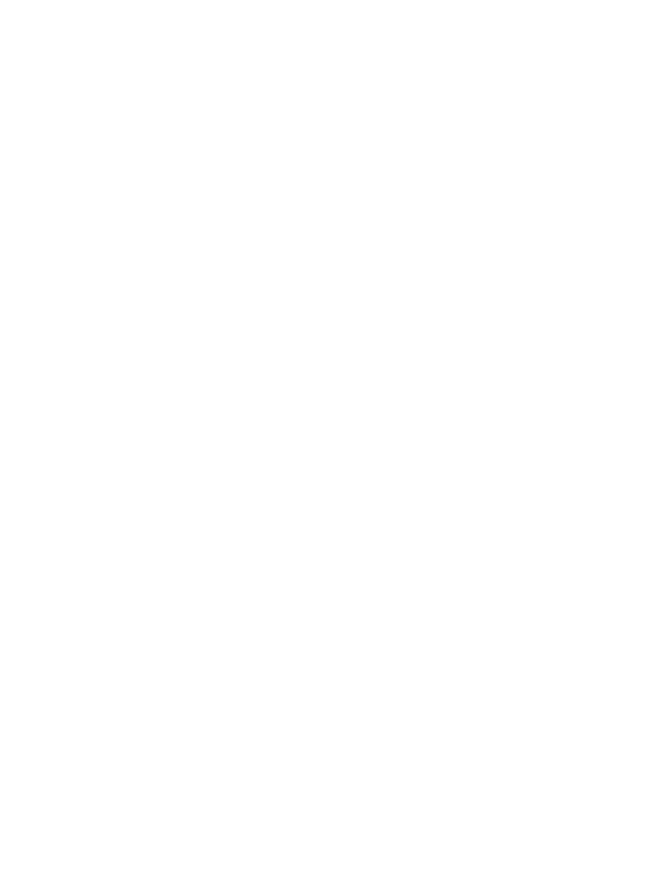
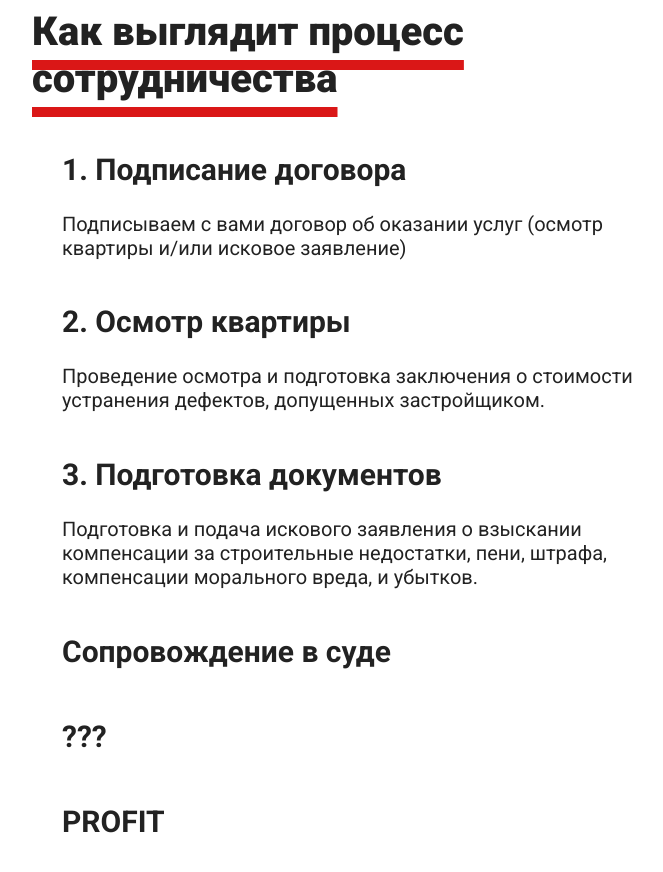
Before and after one commit to ervnkv/royalestate, a React (Create React App) app: page / in a window 1280 px wide. Shown: the part 1120-1992 px from the top of the page, without its empty margins (276-939 px from the left). Before the commit the page ends 1036 px from the top, so only its background shows below. Built offline with nearby package versions, Linux system fonts and the light colour scheme.

Commit message:
Доработал компонент Блок текста

```diff
--- a/public/index.html
+++ b/public/index.html
@@ -4,7 +4,7 @@
   <head>
     <meta charset="utf-8" />
     <meta name="viewport" content="width=device-width, initial-scale=1" />
-    <title>Berriesmeister</title>
+    <title>Royalestate</title>
 
     <link rel="preconnect" href="https://fonts.googleapis.com">
     <link rel="preconnect" href="https://fonts.gstatic.com" crossorigin>
--- a/src/App.js
+++ b/src/App.js
@@ -1,12 +1,51 @@
 import React from "react";
 import Header from './components/Header.js';
-import TextBlock from './components/TextBlock.js';
+import TextBlockH from './components/TextBlockH.js';
+import TextBlockV from './components/TextBlockV.js';
 
-// const TextBlockContent = {
-// 'Дефекты есть почти во всех квартирах': '9 из 10 квартир сдаются застройщиками со строительными дефектами. Отклонения от норм СНИПов и ГОСТов, сколы, царапины, трещины, кривые стены, плитка, вздутый ламинат, продувания оконных рам, проблемы с вентиляцией и др.',
-// 'Застройщик не инициирует решение проблем за Вас': 'Застройщики практически никогда не устраняют недостатки, исключение составляют те дефекты, которые препятствуют проживанию в квартире. Соответственно покупателям приходится проводить дополнительные строительные работы и ремонт самостоятельно за свой счет.',
-// 'Это сделаем мы': 'Мы оказываем полный спектр услуг, от проверки качества (приёмки) новой квартиры, до взыскания компенсации штрафных санкций с застройщика за ненадлежащее качество переданной квартиры.'
-// };
+const TextBlock_1= [
+  {
+  head: 'Дефекты есть почти во всех квартирах',
+  content:'9 из 10 квартир сдаются застройщиками со строительными дефектами. Отклонения от норм СНИПов и ГОСТов, сколы, царапины, трещины, кривые стены, плитка, вздутый ламинат, продувания оконных рам, проблемы с вентиляцией и др.'
+  },
+
+  {
+    head: 'Застройщик не инициирует решение проблем за Вас',
+    content: 'Застройщики практически никогда не устраняют недостатки, исключение составляют те дефекты, которые препятствуют проживанию в квартире. Соответственно покупателям приходится проводить дополнительные строительные работы и ремонт самостоятельно за свой счет.'
+  },
+  {
+    head: 'Это сделаем мы',
+    content: 'Мы оказываем полный спектр услуг, от проверки качества (приёмки) новой квартиры, до взыскания компенсации штрафных санкций с застройщика за ненадлежащее качество переданной квартиры.'
+  },
+];
+
+const TextBlock_2= [
+  {
+  head: '1. Подписание договора',
+  content:'Подписываем с вами договор об оказании услуг (осмотр квартиры и/или исковое заявление)'
+  },
+
+  {
+    head: '2. Осмотр квартиры',
+    content: 'Проведение осмотра и подготовка заключения о стоимости устранения дефектов, допущенных застройщиком.'
+  },
+  {
+    head: '3. Подготовка документов',
+    content: 'Подготовка и подача искового заявления о взыскании компенсации за строительные недостатки, пени, штрафа, компенсации морального вреда, и убытков.'
+  },
+  {
+    head: 'Сопровождение в суде',
+    content: ''
+  },
+  {
+    head: '???',
+    content: ''
+  },
+  {
+    head: 'PROFIT',
+    content: ''
+  },
+];
 
 
 function App(){
@@ -15,7 +54,11 @@
       <Header/>
       <div className="Main">
         <h1>Для чего нужна оценка квартиры?</h1>
-        <TextBlock/>
+        <TextBlockH props = {TextBlock_1}/>
+
+        <h1>Как выглядит процесс сотрудничества</h1>
+        <TextBlockV props = {TextBlock_2}/>
+
       </div>
     </div>
     );
--- a/src/components/TextBlock.js
+++ /dev/null
@@ -1,36 +0,0 @@
-import './TextBlock.scss';
-
-// const TextBlockContent = new Map();
-// TextBlockContent.set('Дефекты есть почти во всех квартирах', '9 из 10 квартир сдаются застройщиками со строительными дефектами. Отклонения от норм СНИПов и ГОСТов, сколы, царапины, трещины, кривые стены, плитка, вздутый ламинат, продувания оконных рам, проблемы с вентиляцией и др.')
-//                 .set('Застройщик не инициирует решение проблем за Вас', 'Застройщики практически никогда не устраняют недостатки, исключение составляют те дефекты, которые препятствуют проживанию в квартире. Соответственно покупателям приходится проводить дополнительные строительные работы и ремонт самостоятельно за свой счет.')
-//                 .set('Это сделаем мы', 'Мы оказываем полный спектр услуг, от проверки качества (приёмки) новой квартиры, до взыскания компенсации штрафных санкций с застройщика за ненадлежащее качество переданной квартиры.');
-
-function TextBlock(props) {
-    // const listText = [];
-    // props.forEach((head,content) => {
-    //   listText.push(
-    //     `<h2>${head}</h2>`,
-    //     `<h3>${content}</h3>`
-    //   );
-    // });
-
-    return(
-      <div className='TextBlock'>
-        <div className='TextBlockMain'>
-          <div className='TextBlockMainContent'>
-            <h2>Дефекты есть почти во всех квартирах</h2>
-            <h3>9 из 10 квартир сдаются застройщиками со строительными дефектами. Отклонения от норм СНИПов и ГОСТов, сколы, царапины, трещины, кривые стены, плитка, вздутый ламинат, продувания оконных рам, проблемы с вентиляцией и др.</h3>
-          </div>
-          <div className='TextBlockMainContent'>
-            <h2>Застройщик не инициирует решение проблем за Вас</h2>
-            <h3>Застройщики практически никогда не устраняют недостатки, исключение составляют те дефекты, которые препятствуют проживанию в квартире. Соответственно покупателям приходится проводить дополнительные строительные работы и ремонт самостоятельно за свой счет.</h3>
-          </div>
-          <div className='TextBlockMainContent'>
-            <h2>Это сделаем мы</h2>
-            <h3>Мы оказываем полный спектр услуг, от проверки качества (приёмки) новой квартиры, до взыскания компенсации штрафных санкций с застройщика за ненадлежащее качество переданной квартиры.</h3>
-          </div>
-        </div>
-      </div>
-    )
-}
-export default TextBlock;
--- /dev/null
+++ b/src/components/TextBlockH.js
@@ -0,0 +1,19 @@
+import './TextBlockH.scss';
+
+function TextBlockH(props) {
+    const listText = props.props;
+    return(
+      <div className='TextBlockH'>
+        <div className='TextBlockHMain'>
+
+          {listText.map((text) => (
+            <div className='TextBlockHMainContent'>
+              <h2>{text.head}</h2>
+              <h3>{text.content}</h3>
+            </div>
+          ))}
+        </div>
+      </div>
+    )
+}
+export default TextBlockH;
--- a/src/components/TextBlock.scss
+++ b/src/components/TextBlockH.scss
@@ -1,9 +1,10 @@
-.TextBlock{
+.TextBlockH{
   display: flex;
   justify-content:space-between;
   align-items:flex-start;
   flex-direction: column;
   // border-bottom: 5px solid #e92222;
+  padding: 0px 0px 100px 0px;
   &Main{
     padding: 0px 0px;
     display: flex;
@@ -11,7 +12,7 @@
     justify-content:space-between;
     &Content{
       margin: 0 30px;
-      flex-direction: colomn;
+      flex-direction: column;
       text-align: left;
       h2{
         font-weight: 600;
--- /dev/null
+++ b/src/components/TextBlockV.js
@@ -0,0 +1,19 @@
+import './TextBlockV.scss';
+
+function TextBlockV(props) {
+    const listText = props.props;
+    return(
+      <div className='TextBlockV'>
+        <div className='TextBlockVMain'>
+
+          {listText.map((text) => (
+            <div className='TextBlockVMainContent'>
+              <h2>{text.head}</h2>
+              <h3>{text.content}</h3>
+            </div>
+          ))}
+        </div>
+      </div>
+    )
+}
+export default TextBlockV;
--- /dev/null
+++ b/src/components/TextBlockV.scss
@@ -0,0 +1,27 @@
+.TextBlockV{
+  display: flex;
+  justify-content:space-between;
+  align-items:flex-start;
+  flex-direction: column;
+  // border-bottom: 5px solid #e92222;
+  padding: 0px 0px 100px 0px;
+  &Main{
+    padding: 0px 0px;
+    display: flex;
+    flex-direction: column;
+    justify-content:space-between;
+    &Content{
+      margin: 0 30px;
+      flex-direction: column;
+      text-align: left;
+      h2{
+        font-weight: 600;
+        font-size: 30px;
+      }
+      h3{
+        font-weight: 400;
+        font-size: 20px;
+      }
+    }
+  }
+}
```
